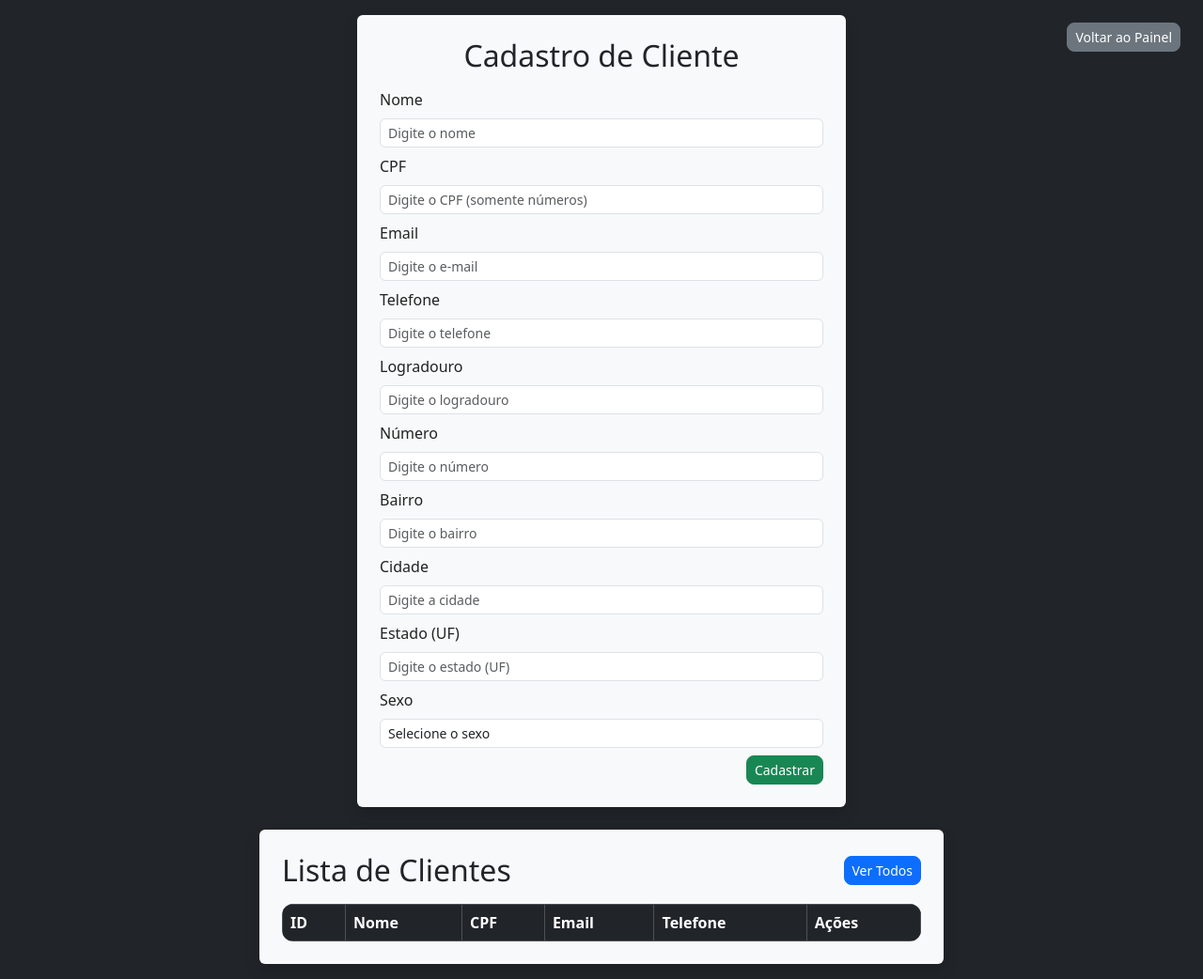
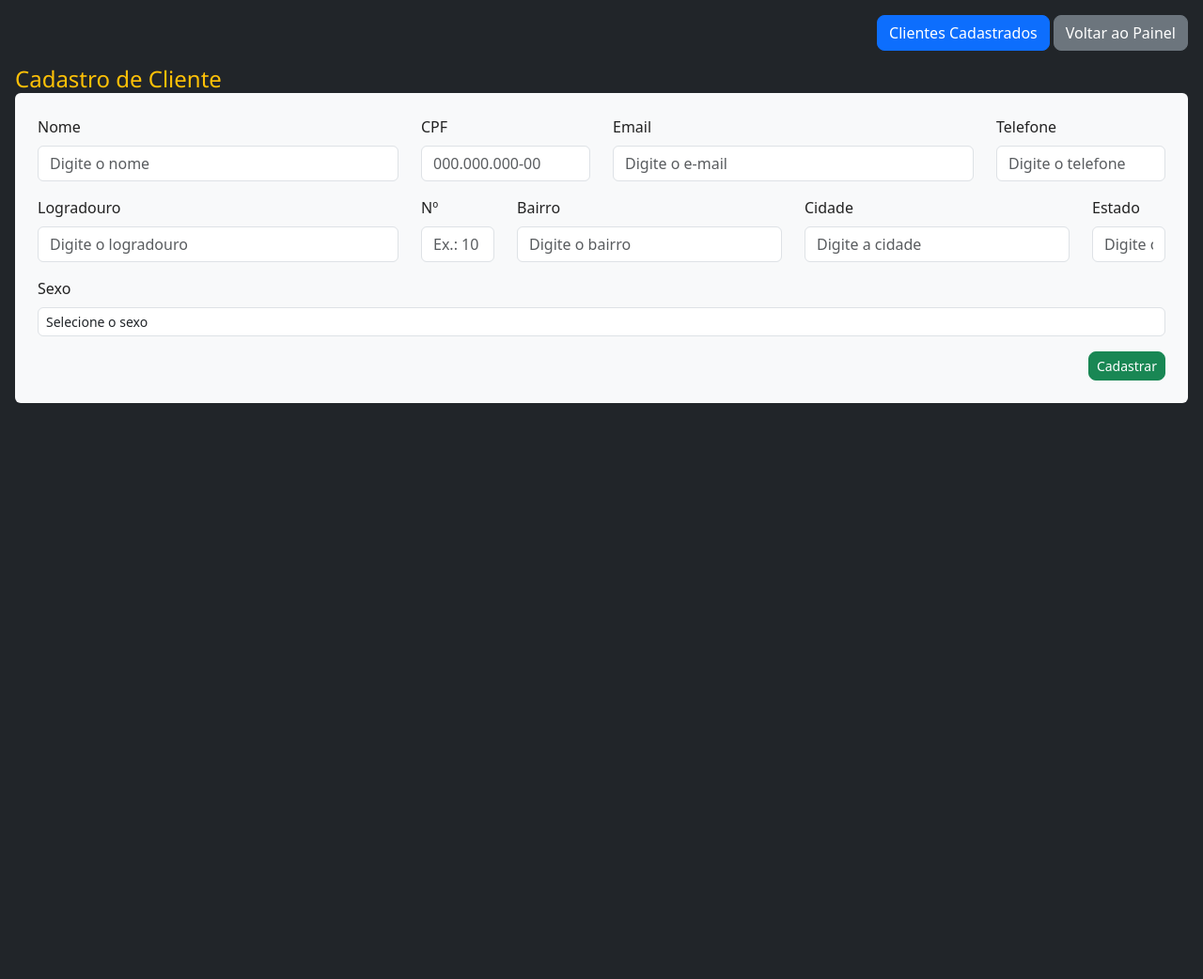
Before and after one commit to MatheusVSG/projeto_bartira_modas, a PHP site: page /view/cliente/cadastro_cliente.php in a window 1280 px wide. Shown: the whole page at 94% size. After the commit the page ends 429 px from the top, so only its background shows below. Run offline with PHP 8.4, Linux system fonts and the light colour scheme; a user stored in the database is signed in; lists and menus that the app fills with data are empty.

Commit message:
Atualização parcial da tela de cadastro de clientes do vendedor

```diff
--- a/projeto_lab_db/view/cliente/cadastro_cliente.php
+++ b/projeto_lab_db/view/cliente/cadastro_cliente.php
@@ -1,7 +1,6 @@
 <?php
 session_start();
 include_once '../../connection.php';
-include '../../head.php';
 
 if (!isset($_SESSION['usuario_id']) || !in_array($_SESSION['tipo_usuario'], ['admin', 'vendedor'])) {
     header("Location: ../../login.php");
@@ -18,6 +17,8 @@ if (isset($_GET['sucesso']) && $_GET['sucesso'] == 1) {
 <html lang="pt-BR">
 
 <head>
+    <?php include '../../head.php'; ?>
+
     <title>Bartira Modas | Cadastro de Cliente</title>
     <style>
         .logo {
@@ -27,54 +28,81 @@ if (isset($_GET['sucesso']) && $_GET['sucesso'] == 1) {
     </style>
 </head>
 
-<body class="bg-dark text-light">
-    <div class="w-100 min-vh-100 d-flex flex-column justify-content-center align-items-center bg-dark p-3">
-        <div class="col-12 col-sm-8 col-md-6 col-lg-5 bg-light p-4 rounded shadow mb-4">
-            <h2 class="text-center text-dark mb-3">Cadastro de Cliente</h2>
+<body>
+    <div class="w-100 min-vh-100 bg-dark px-3 pb-3">
+        <div class="position-sticky top-0 start-0 z-3 py-3 bg-dark d-flex justify-content-end align-items-center">
+
+
+            <div class="d-flex gap-1 align-items-center">
+                <a href="listar_clientes.php" class="btn btn-primary">
+                    Clientes Cadastrados
+                </a>
+
+                <a href="../vendedor/home_vendedor.php" class="btn btn-secondary">
+                    Voltar ao Painel
+                </a>
+            </div>
+        </div>
+
+        <h4 class="text-warning mb-0">
+            Cadastro de Cliente
+        </h4>
+
+        <div class="bg-light rounded p-4">
             <?php if (!empty($mensagem_sucesso)): ?>
                 <div class="alert alert-success alert-dismissible fade show" role="alert">
                     <?= $mensagem_sucesso ?>
                     <button type="button" class="btn-close" data-bs-dismiss="alert" aria-label="Fechar"></button>
                 </div>
             <?php endif; ?>
-            <form action="../../controller/cliente/salvar_cliente.php" method="POST">
-                <div class="mb-2">
+
+            <form action=" ../../controller/cliente/salvar_cliente.php" method="POST" class="row">
+                <div class="col-12 col-lg-4 mb-3">
                     <label for="nome" class="form-label">Nome</label>
-                    <input type="text" name="nome" id="nome" required class="form-control form-control-sm" placeholder="Digite o nome">
+                    <input type="text" name="nome" id="nome" required class="form-control" placeholder="Digite o nome">
                 </div>
-                <div class="mb-2">
+
+                <div class="col-12 col-lg-2 mb-3">
                     <label for="cpf" class="form-label">CPF</label>
-                    <input type="text" name="cpf" id="cpf" required class="form-control form-control-sm" pattern="\d{11}" maxlength="11" oninput="this.value = this.value.replace(/\D/g, '')" title="Digite exatamente 11 números, somente dígitos." placeholder="Digite o CPF (somente números)">
+                    <input type="text" name="cpf" id="cpf" required class="form-control" pattern="\d{11}" maxlength="11" oninput="this.value = this.value.replace(/\D/g, '')" title="Digite exatamente 11 números, somente dígitos." placeholder="000.000.000-00">
                 </div>
-                <div class="mb-2">
+
+                <div class="col-12 col-lg-4 mb-3">
                     <label for="email" class="form-label">Email</label>
-                    <input type="email" name="email" id="email" required class="form-control form-control-sm" placeholder="Digite o e-mail">
+                    <input type="email" name="email" id="email" required placeholder="Digite o e-mail" class="form-control">
                 </div>
-                <div class="mb-2">
+
+                <div class="col-12 col-lg-2 mb-3">
                     <label for="telefone" class="form-label">Telefone</label>
-                    <input type="text" name="telefone" id="telefone" class="form-control form-control-sm" placeholder="Digite o telefone">
+                    <input type="text" name="telefone" id="telefone" class="form-control" placeholder="Digite o telefone">
                 </div>
-                <div class="mb-2">
+
+                <div class="col-11 col-lg-4 mb-3">
                     <label for="logradouro" class="form-label">Logradouro</label>
-                    <input type="text" name="logradouro" id="logradouro" class="form-control form-control-sm" placeholder="Digite o logradouro">
+                    <input type="text" name="logradouro" id="logradouro" class="form-control" placeholder="Digite o logradouro">
                 </div>
-                <div class="mb-2">
-                    <label for="numero" class="form-label">Número</label>
-                    <input type="text" name="numero" id="numero" class="form-control form-control-sm" placeholder="Digite o número">
+
+                <div class="col-2 col-lg-1 mb-3">
+                    <label for="numero" class="form-label">Nº</label>
+                    <input type="text" name="numero" id="numero" class="form-control" placeholder="Ex.: 10">
                 </div>
-                <div class="mb-2">
+
+                <div class="col-12 col-lg-3 mb-3">
                     <label for="bairro" class="form-label">Bairro</label>
-                    <input type="text" name="bairro" id="bairro" class="form-control form-control-sm" placeholder="Digite o bairro">
+                    <input type="text" name="bairro" id="bairro" class="form-control" placeholder="Digite o bairro">
                 </div>
-                <div class="mb-2">
+
+                <div class="col-12 col-lg 3 mb-3">
                     <label for="cidade" class="form-label">Cidade</label>
-                    <input type="text" name="cidade" id="cidade" class="form-control form-control-sm" placeholder="Digite a cidade">
+                    <input type="text" name="cidade" id="cidade" class="form-control" placeholder="Digite a cidade">
                 </div>
-                <div class="mb-2">
-                    <label for="estado" class="form-label">Estado (UF)</label>
-                    <input type="text" name="estado" id="estado" class="form-control form-control-sm" placeholder="Digite o estado (UF)">
+
+                <div class="col-2 col-lg-1 mb-2">
+                    <label for="estado" class="form-label">Estado</label>
+                    <input type="text" name="estado" id="estado" class="form-control" placeholder="Digite o estado (UF)">
                 </div>
-                <div class="mb-2">
+
+                <div class="mb-3">
                     <label for="sexo" class="form-label">Sexo</label>
                     <select name="sexo" id="sexo" class="form-control form-control-sm">
                         <option value="">Selecione o sexo</option>
@@ -82,35 +110,13 @@ if (isset($_GET['sucesso']) && $_GET['sucesso'] == 1) {
                         <option value="F">Feminino</option>
                     </select>
                 </div>
+
                 <div class="d-flex justify-content-end">
                     <button type="submit" name="cadastrar" class="btn btn-success btn-sm">Cadastrar</button>
                 </div>
             </form>
         </div>
-        <div class="col-12 col-sm-10 col-md-8 col-lg-7 bg-light p-4 rounded shadow">
-            <div class="d-flex justify-content-between align-items-center mb-3">
-                <h2 class="text-dark mb-0">Lista de Clientes</h2>
-                <a href="listar_clientes.php" class="btn btn-primary btn-sm">Ver Todos</a>
-            </div>
-            <div class="table-responsive">
-                <table class="table table-bordered table-hover table-striped align-middle mb-0">
-                    <thead class="table-dark">
-                        <tr>
-                            <th>ID</th>
-                            <th>Nome</th>
-                            <th>CPF</th>
-                            <th>Email</th>
-                            <th>Telefone</th>
-                            <th>Ações</th>
-                        </tr>
-                    </thead>
-                    <tbody>
-                        <!-- Aqui você pode inserir os dados dos clientes -->
-                    </tbody>
-                </table>
-            </div>
-        </div>
-        <a href="../administrador/home_adm.php" class="btn btn-secondary btn-sm position-fixed" style="top: 24px; right: 24px; z-index: 999;">Voltar ao Painel</a>
+
     </div>
 </body>
 
```
